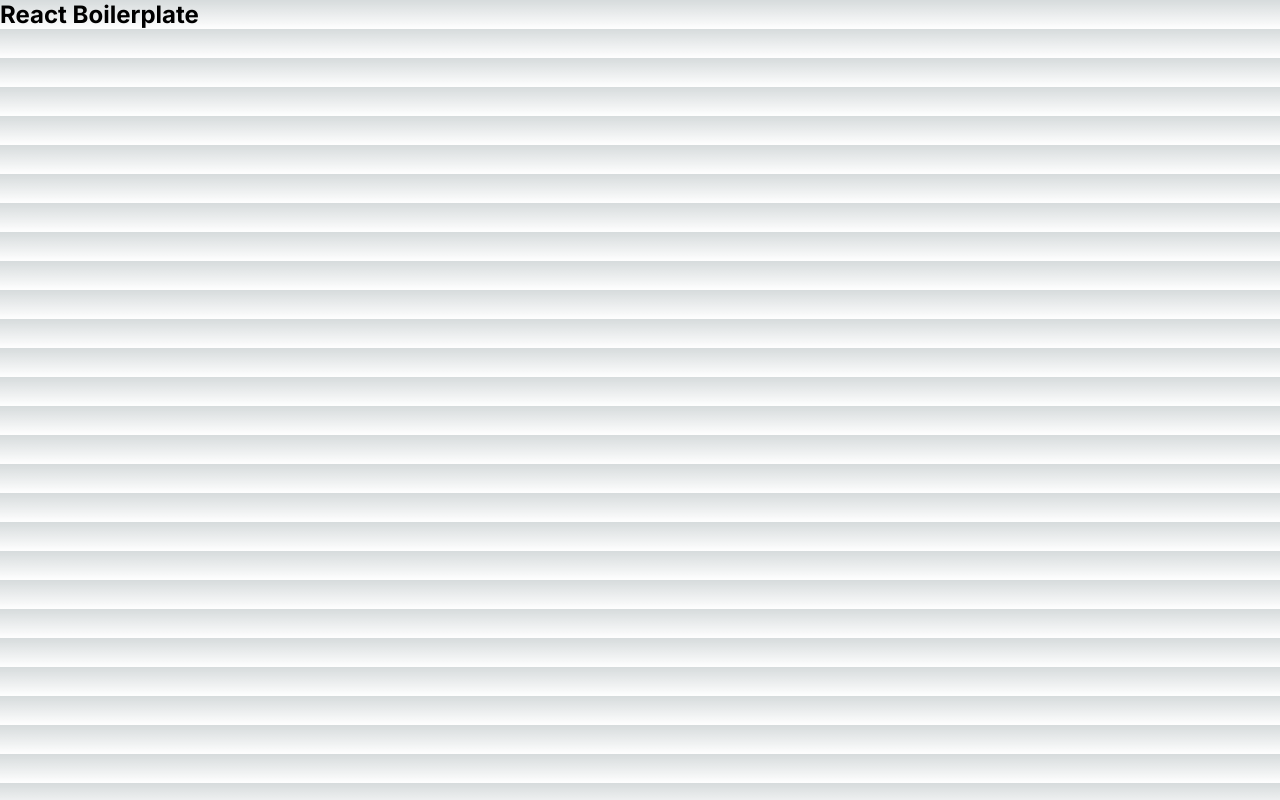
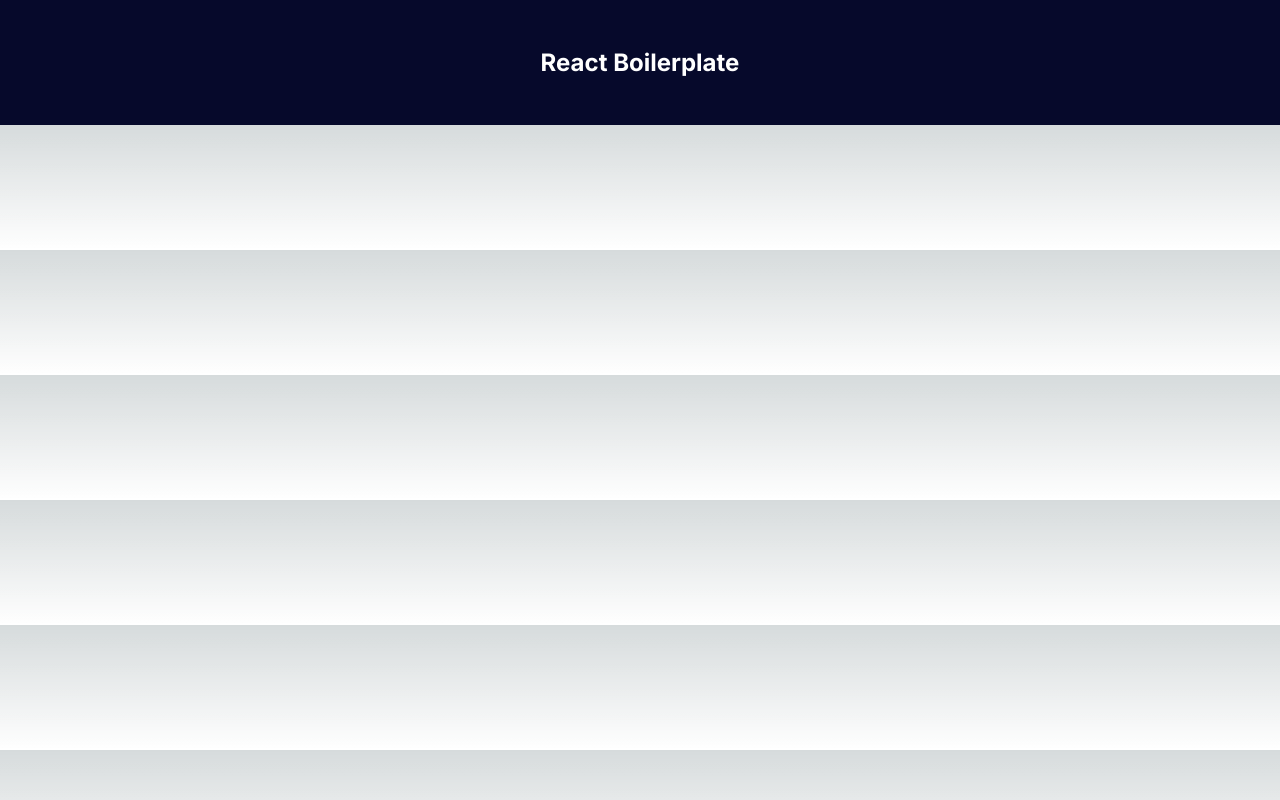
Before and after one commit to guilhermeabell/ecommerce-nextjs, a Next.js app: page / in a window 1280 px wide. Built offline with nearby package versions, Linux system fonts and the light colour scheme.

Commit message:
feat: created first component using styled-components

```diff
--- a/src/components/Main/index.tsx
+++ b/src/components/Main/index.tsx
@@ -1,7 +1,9 @@
+import * as S from '@/components/Main/styles'
+
 export function Main() {
   return (
-    <div>
+    <S.Wrapper>
       <h2>React Boilerplate</h2>
-    </div>
+    </S.Wrapper>
   )
 }
--- /dev/null
+++ b/src/components/Main/styles.ts
@@ -0,0 +1,16 @@
+'use client'
+
+import styled from 'styled-components'
+
+export const Wrapper = styled.main`
+  background-color: #06092b;
+  color: #fff;
+  width: 100%;
+  height: 100%;
+  padding: 3rem;
+  text-align: center;
+  display: flex;
+  flex-direction: column;
+  align-items: center;
+  justify-content: center;
+`
```
